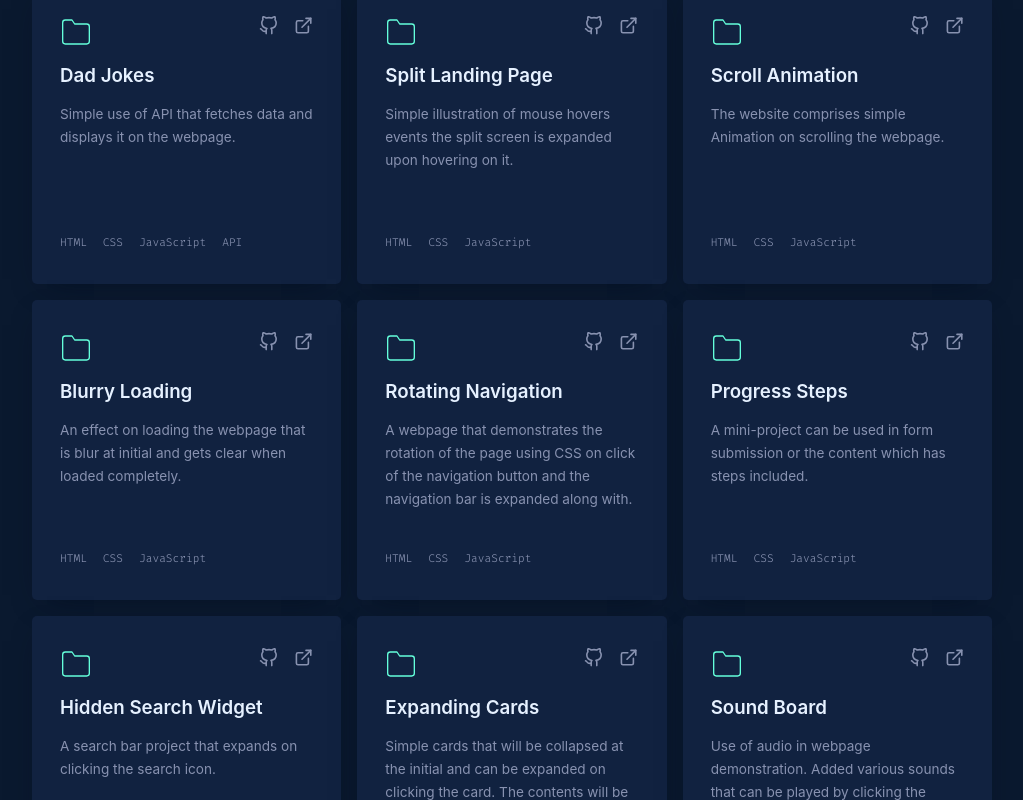
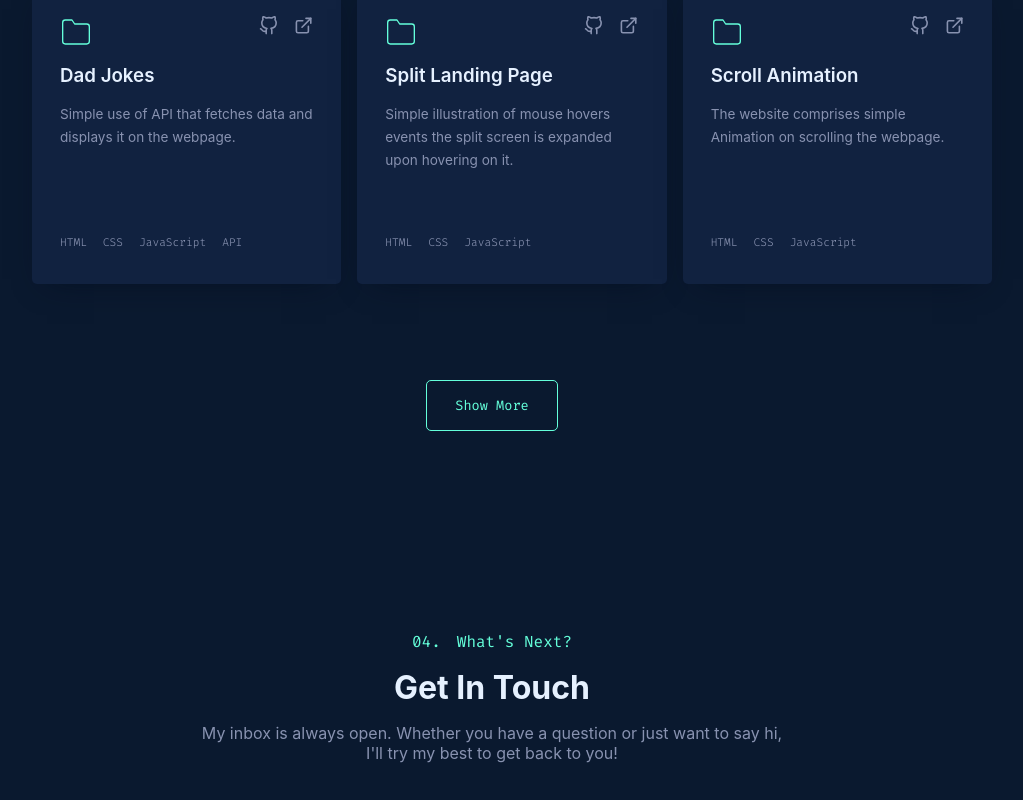
Before and after one commit to pankajmalvi/pankajmalviya, a React (Create React App) app: page / in a window 1280 px wide. Shown: the part 2233-3033 px from the top of the page, without its empty margins (148-1171 px from the left). Built offline with nearby package versions, Linux system fonts and the light colour scheme; a web font is replaced by a local one.

Commit message:
Added Show More and Show Less functionality in Projects section

```diff
--- a/src/components/sections/projects/Projects.js
+++ b/src/components/sections/projects/Projects.js
@@ -1,17 +1,29 @@
 import React from 'react'
+import { useState } from 'react'
 import SectionHeading from '../../common/SectionHeading'
 import Project from './Project'
 import './styles/Projects.scss'
 
 function Projects({ projects }) {
+
+    const [showMore, setShowMore] = useState(true)
     return (
         <section id="work" className='section-project'>
             <SectionHeading heading={"Some Things I've Built"} />
             <ul className="projects">
-                {projects.map((project, idx) =>
-                    <Project project={project} key={idx} />
-                )}
+                {
+                    showMore ?
+                        projects.slice(0, 6).map((project, idx) => <Project project={project} key={idx} />
+                        )
+                        :
+                        projects.map((project, idx) => <Project project={project} key={idx} />
+                        )
+                }
             </ul>
+            <div className="project-button">
+
+                <button className='project-button' onClick={() => setShowMore(!showMore)}>{showMore ? 'Show More' : 'Show Less'}</button>
+            </div>
         </section>
     )
 }
--- a/src/components/sections/projects/styles/Projects.scss
+++ b/src/components/sections/projects/styles/Projects.scss
@@ -86,4 +86,27 @@
       }
     }
   }
+  .project-button {
+    width: 100%;
+    display: flex;
+    justify-content: center;
+    margin-top: 3rem;
+    button {
+      text-decoration: none;
+      color: var(--green);
+      border: 1px solid var(--green);
+      padding: 1rem 1.75rem;
+      border-radius: 5px;
+      font-family: var(--font-mono);
+      font-size: 0.85em;
+      transition: all 0.3s ease-in-out;
+      background: transparent;
+      cursor: pointer;
+      width: fit-content;
+
+      &:hover {
+        background-color: var(--green-tint);
+      }
+    }
+  }
 }
```
